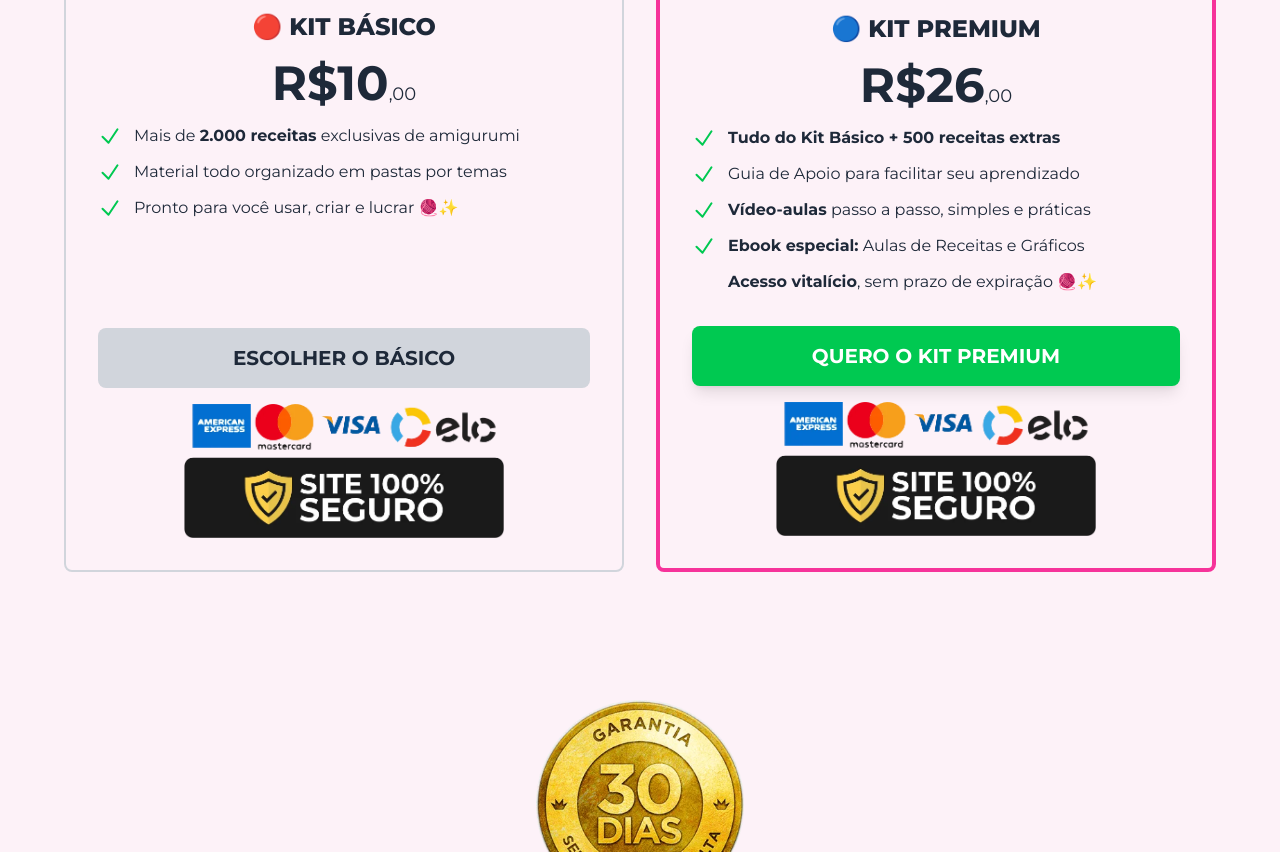
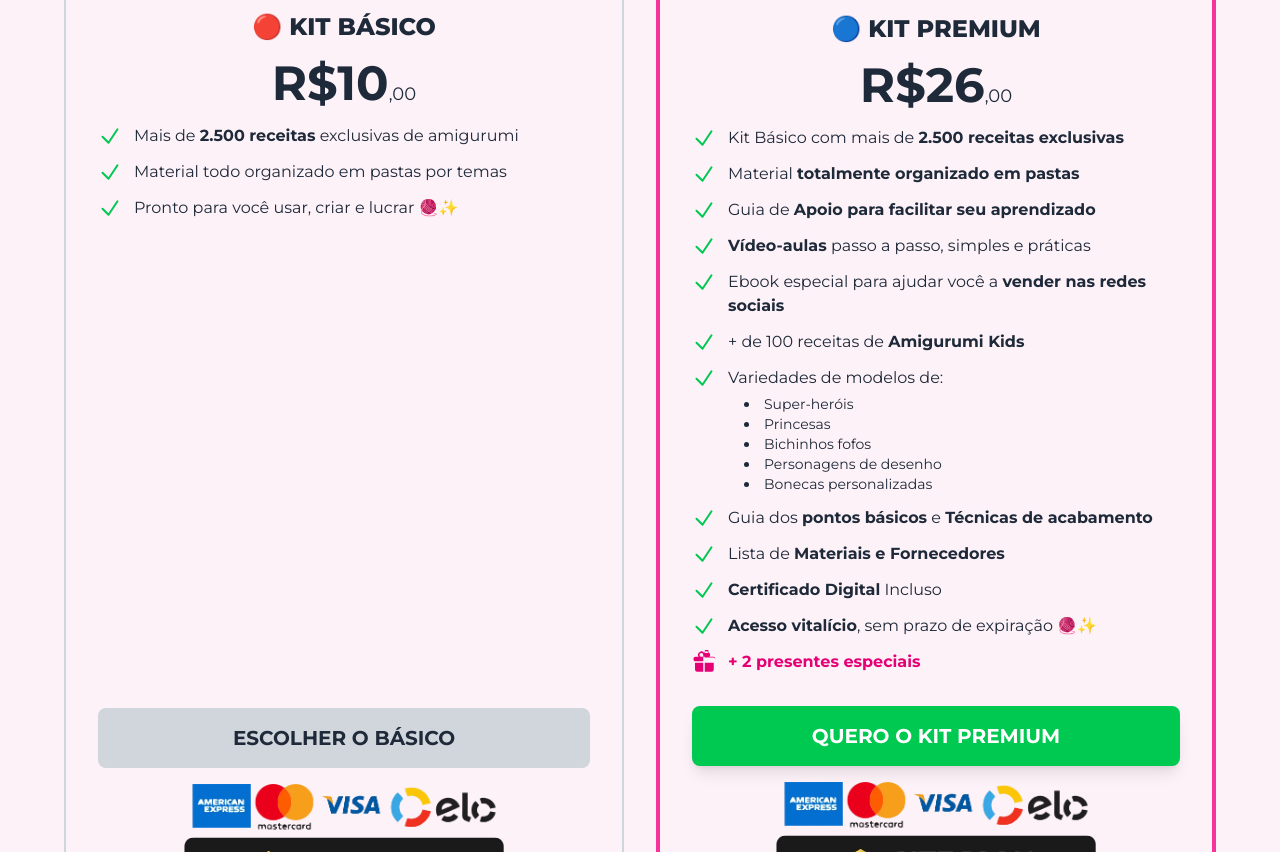
Before and after one commit to sizenando-f/landing-page-academia-do-croche, a website built with Vite: page index.html in a window 1280 px wide. Shown: the part 8904-9756 px from the top of the page. Built offline with nearby package versions, Linux system fonts and the light colour scheme.

Commit message:
fix: Muda plano básico e acrescenta plano premium

```diff
--- a/index.html
+++ b/index.html
@@ -499,7 +499,6 @@
             E AINDA RECEBA UM
             <span class="text-pink-500">BÔNUS ESPECIAL</span> HOJE
           </h2>
-
           <div class="w-full space-y-8">
             <div
               class="border-dashed border-red-500 border-4 w-full flex flex-col md:flex-row text-start items-center p-6 gap-8 rounded-lg"
@@ -520,13 +519,12 @@
                 </div>
                 <div>
                   <p class="line-through text-red-500 font-bold text-2xl">
-                    De: R$197,00
+                    De: R$39,90
                   </p>
                   <p class="text-green-500 font-bold text-4xl">Por: Grátis!</p>
                 </div>
               </div>
             </div>
-
             <div
               class="border-dashed border-red-500 border-4 w-full flex flex-col md:flex-row text-start items-center p-6 gap-8 rounded-lg"
             >
@@ -554,7 +552,6 @@
                 </div>
               </div>
             </div>
-
             <div
               class="border-dashed border-red-500 border-4 w-full flex flex-col md:flex-row text-start items-center p-6 gap-8 rounded-lg"
             >
@@ -582,7 +579,6 @@
                 </div>
               </div>
             </div>
-
             <div
               class="border-dashed border-red-500 border-4 w-full flex flex-col md:flex-row text-start items-center p-6 gap-8 rounded-lg"
             >
@@ -639,9 +635,10 @@
                       stroke-linecap="round"
                       stroke-linejoin="round"
                       d="m4.5 12.75 6 6 9-13.5"
-                    /></svg
-                  ><span
-                    >Mais de <strong>2.000 receitas</strong> exclusivas de
+                    />
+                  </svg>
+                  <span
+                    >Mais de <strong>2.500 receitas</strong> exclusivas de
                     amigurumi</span
                   >
                 </li>
@@ -658,8 +655,9 @@
                       stroke-linecap="round"
                       stroke-linejoin="round"
                       d="m4.5 12.75 6 6 9-13.5"
-                    /></svg
-                  ><span>Material todo organizado em pastas por temas</span>
+                    />
+                  </svg>
+                  <span>Material todo organizado em pastas por temas</span>
                 </li>
                 <li class="flex gap-3">
                   <svg
@@ -674,8 +672,9 @@
                       stroke-linecap="round"
                       stroke-linejoin="round"
                       d="m4.5 12.75 6 6 9-13.5"
-                    /></svg
-                  ><span>Pronto para você usar, criar e lucrar 🧶✨</span>
+                    />
+                  </svg>
+                  <span>Pronto para você usar, criar e lucrar 🧶✨</span>
                 </li>
               </ul>
               <div class="w-full flex flex-col items-center gap-4 mt-auto">
@@ -691,6 +690,7 @@
                 />
               </div>
             </div>
+
             <div
               class="border-4 border-pink-500 rounded-lg p-8 flex flex-col relative"
             >
@@ -718,9 +718,8 @@
                       d="m4.5 12.75 6 6 9-13.5"
                     /></svg
                   ><span
-                    ><strong
-                      >Tudo do Kit Básico + 500 receitas extras</strong
-                    ></span
+                    >Kit Básico com mais de
+                    <strong>2.500 receitas exclusivas</strong></span
                   >
                 </li>
                 <li class="flex gap-3">
@@ -737,7 +736,29 @@
                       stroke-linejoin="round"
                       d="m4.5 12.75 6 6 9-13.5"
                     /></svg
-                  ><span>Guia de Apoio para facilitar seu aprendizado</span>
+                  ><span
+                    >Material
+                    <strong>totalmente organizado em pastas</strong></span
+                  >
+                </li>
+                <li class="flex gap-3">
+                  <svg
+                    class="flex-shrink-0 size-6 text-green-500"
+                    xmlns="http://www.w3.org/2000/svg"
+                    fill="none"
+                    viewBox="0 0 24 24"
+                    stroke-width="2"
+                    stroke="currentColor"
+                  >
+                    <path
+                      stroke-linecap="round"
+                      stroke-linejoin="round"
+                      d="m4.5 12.75 6 6 9-13.5"
+                    /></svg
+                  ><span
+                    >Guia de
+                    <strong>Apoio para facilitar seu aprendizado</strong></span
+                  >
                 </li>
                 <li class="flex gap-3">
                   <svg
@@ -773,8 +794,8 @@
                       d="m4.5 12.75 6 6 9-13.5"
                     /></svg
                   ><span
-                    ><strong>Ebook especial:</strong> Aulas de Receitas e
-                    Gráficos</span
+                    >Ebook especial para ajudar você a
+                    <strong>vender nas redes sociais</strong></span
                   >
                 </li>
                 <li class="flex gap-3">
@@ -789,12 +810,121 @@
                     <path
                       stroke-linecap="round"
                       stroke-linejoin="round"
-                      d="m4.s5 12.75 6 6 9-13.5"
+                      d="m4.5 12.75 6 6 9-13.5"
+                    /></svg
+                  ><span
+                    >+ de 100 receitas de <strong>Amigurumi Kids</strong></span
+                  >
+                </li>
+                <li class="flex gap-3 items-start">
+                  <svg
+                    class="flex-shrink-0 size-6 text-green-500"
+                    xmlns="http://www.w3.org/2000/svg"
+                    fill="none"
+                    viewBox="0 0 24 24"
+                    stroke-width="2"
+                    stroke="currentColor"
+                  >
+                    <path
+                      stroke-linecap="round"
+                      stroke-linejoin="round"
+                      d="m4.5 12.75 6 6 9-13.5"
+                    />
+                  </svg>
+                  <div>
+                    <span>Variedades de modelos de:</span>
+                    <ul class="text-sm list-disc list-inside ml-4 mt-1">
+                      <li>Super-heróis</li>
+                      <li>Princesas</li>
+                      <li>Bichinhos fofos</li>
+                      <li>Personagens de desenho</li>
+                      <li>Bonecas personalizadas</li>
+                    </ul>
+                  </div>
+                </li>
+                <li class="flex gap-3">
+                  <svg
+                    class="flex-shrink-0 size-6 text-green-500"
+                    xmlns="http://www.w3.org/2000/svg"
+                    fill="none"
+                    viewBox="0 0 24 24"
+                    stroke-width="2"
+                    stroke="currentColor"
+                  >
+                    <path
+                      stroke-linecap="round"
+                      stroke-linejoin="round"
+                      d="m4.5 12.75 6 6 9-13.5"
+                    /></svg
+                  ><span
+                    >Guia dos <strong>pontos básicos</strong> e
+                    <strong>Técnicas de acabamento</strong></span
+                  >
+                </li>
+                <li class="flex gap-3">
+                  <svg
+                    class="flex-shrink-0 size-6 text-green-500"
+                    xmlns="http://www.w3.org/2000/svg"
+                    fill="none"
+                    viewBox="0 0 24 24"
+                    stroke-width="2"
+                    stroke="currentColor"
+                  >
+                    <path
+                      stroke-linecap="round"
+                      stroke-linejoin="round"
+                      d="m4.5 12.75 6 6 9-13.5"
+                    /></svg
+                  ><span
+                    >Lista de <strong>Materiais e Fornecedores</strong></span
+                  >
+                </li>
+                <li class="flex gap-3">
+                  <svg
+                    class="flex-shrink-0 size-6 text-green-500"
+                    xmlns="http://www.w3.org/2000/svg"
+                    fill="none"
+                    viewBox="0 0 24 24"
+                    stroke-width="2"
+                    stroke="currentColor"
+                  >
+                    <path
+                      stroke-linecap="round"
+                      stroke-linejoin="round"
+                      d="m4.5 12.75 6 6 9-13.5"
+                    /></svg
+                  ><span><strong>Certificado Digital</strong> Incluso</span>
+                </li>
+                <li class="flex gap-3">
+                  <svg
+                    class="flex-shrink-0 size-6 text-green-500"
+                    xmlns="http://www.w3.org/2000/svg"
+                    fill="none"
+                    viewBox="0 0 24 24"
+                    stroke-width="2"
+                    stroke="currentColor"
+                  >
+                    <path
+                      stroke-linecap="round"
+                      stroke-linejoin="round"
+                      d="m4.5 12.75 6 6 9-13.5"
                     /></svg
                   ><span
                     ><strong>Acesso vitalício</strong>, sem prazo de expiração
                     🧶✨</span
                   >
+                </li>
+                <li class="flex gap-3 font-bold text-pink-600">
+                  <svg
+                    class="flex-shrink-0 size-6"
+                    xmlns="http://www.w3.org/2000/svg"
+                    viewBox="0 0 24 24"
+                    fill="currentColor"
+                  >
+                    <path
+                      d="M9.375 3a1.875 1.875 0 000 3.75h1.875v4.5H3.375A1.875 1.875 0 011.5 9.375v-.75c0-1.036.84-1.875 1.875-1.875h3.193A3.375 3.375 0 0112 2.753a3.375 3.375 0 015.432 3.997h3.943c1.035 0 1.875.84 1.875 1.875v.75c0-1.036-.84-1.875-1.875-1.875H12.75v-4.5h1.875a1.875 1.875 0 10-1.875-1.875V6.75h-1.5V4.875C11.25 3.839 10.41 3 9.375 3ZM11.25 12.75H3v6.75a2.25 2.25 0 002.25 2.25h6v-9ZM12.75 12.75v9h6.75a2.25 2.25 0 002.25-2.25v-6.75h-9Z"
+                    /></svg
+                  ><span>+ 2 presentes especiais</span>
                 </li>
               </ul>
               <div class="w-full flex flex-col items-center gap-4 mt-auto">
```
